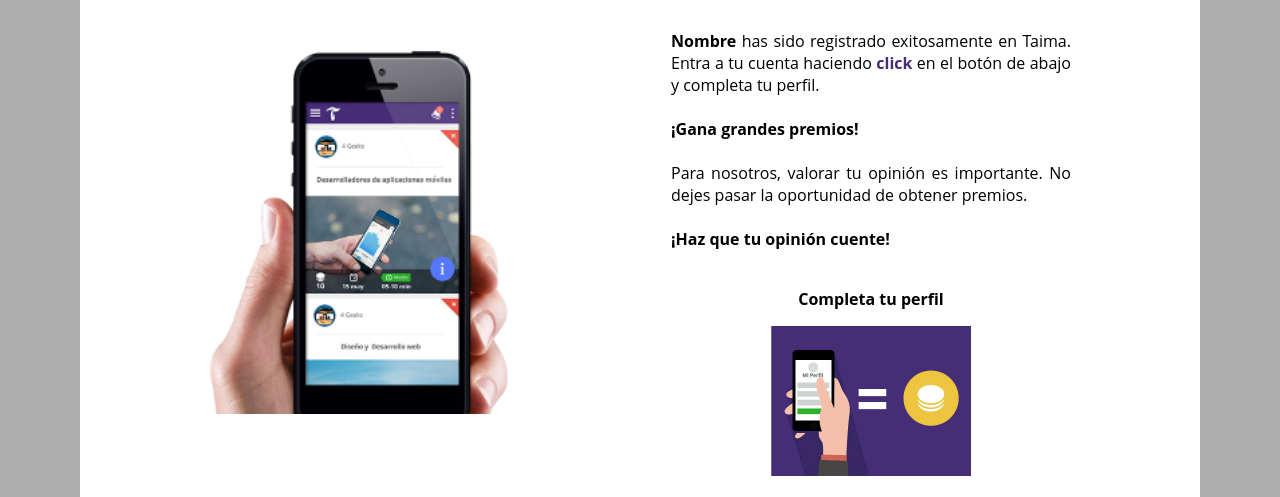
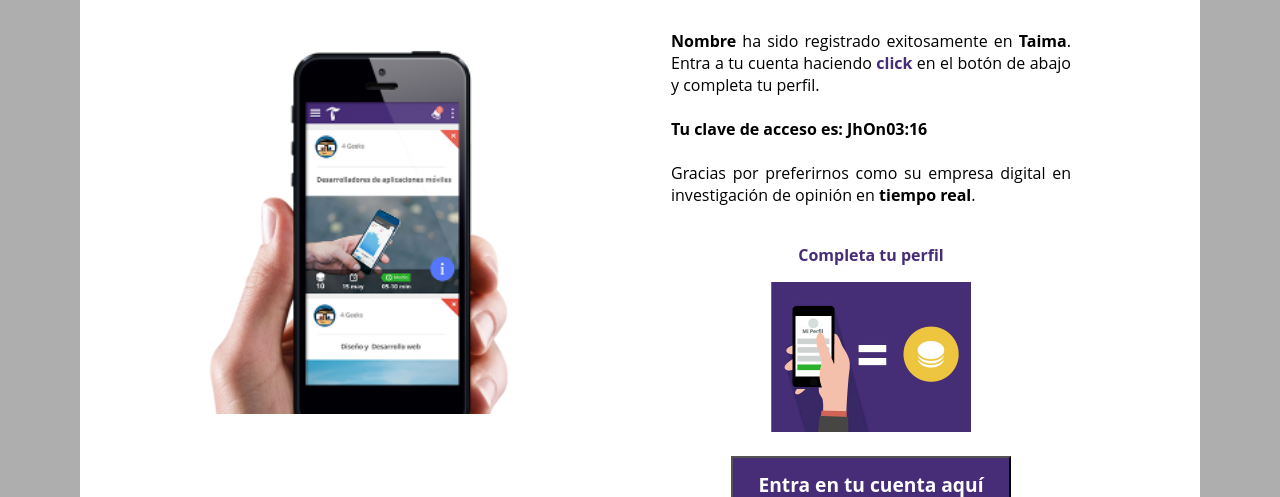
Before and after one commit to alexballera/requerimiento_empresas, a website: page correos/registro.html in a window 1280 px wide. Shown: the part 289-786 px from the top of the page. Drawn offline with Linux system fonts and the light colour scheme; files that its build step writes are made by us from their sources; files whose address does not match are found by name.

Commit message:
Update 2015-10-22T16:19:17.782Z

```diff
--- a/correos/registro.html
+++ b/correos/registro.html
@@ -55,20 +55,22 @@
           </figure>
           <div class="correo__body--mensaje">
             <h1 class="correo__body--titulo">¡Bienvenido a Taima!</h1>
-            <p class="correo__body--texto"><strong>Nombre</strong> has sido registrado exitosamente en Taima.
-              Entra a tu cuenta haciendo <a href="/taima" target="_blank"><strong>click</strong></a> en el botón de abajo y completa tu perfil. <br><br>
-              <strong>¡Gana grandes premios!</strong><br><br>
-              Para nosotros, valorar tu opinión es importante. No dejes pasar la oportunidad de obtener premios. <br><br>
+            <p class="correo__body--texto"><strong>Nombre</strong> ha sido registrado exitosamente en <strong>Taima</strong>.
+            Entra a tu cuenta haciendo <a href="/taima" target="_blank"><strong>click</strong></a> en el botón de abajo y completa tu perfil. <br><br>
+            <strong>Tu clave de acceso es: JhOn03:16</strong><br><br>
+            Gracias por preferirnos como su empresa digital en investigación de opinión en <strong>tiempo real</strong>. <br><br>
 
-            <strong>¡Haz que tu opinión cuente!</strong></p> <br>
+              <!-- <strong>¡Haz que tu opinión cuente!</strong> -->
+            </p>
             <figure class="correo__body--premio" >
+              <a href="/taima" target="_blank">
                 <figcaption class="correo__descarga--titulo">
                 <strong>Completa tu perfil</strong>
                 </figcaption>
-                <a href="/taima" target="_blank">
-                  <img class="correo__body--imagen" src="../images/personal.png" alt="Taima desde tu mano">
-                </a>
-              </figure>
+
+                <img class="correo__body--imagen" src="../images/personal.png" alt="Taima desde tu mano">
+              </a>
+            </figure>
             <a href="/taima" target="_blank">
               <button class="informacion__boton correo__body--boton" type="button"> Entra en tu cuenta aquí
               </button>
```
